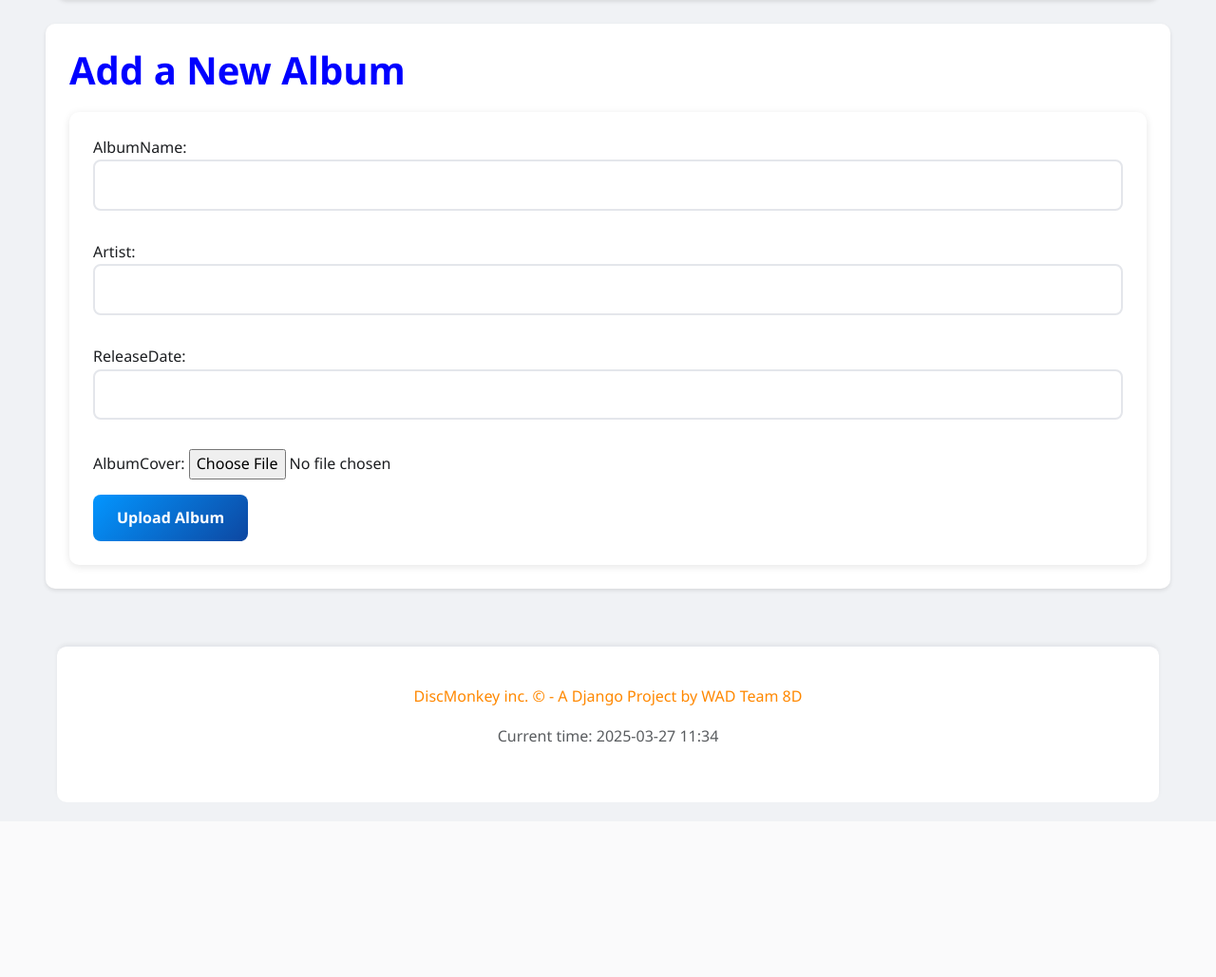
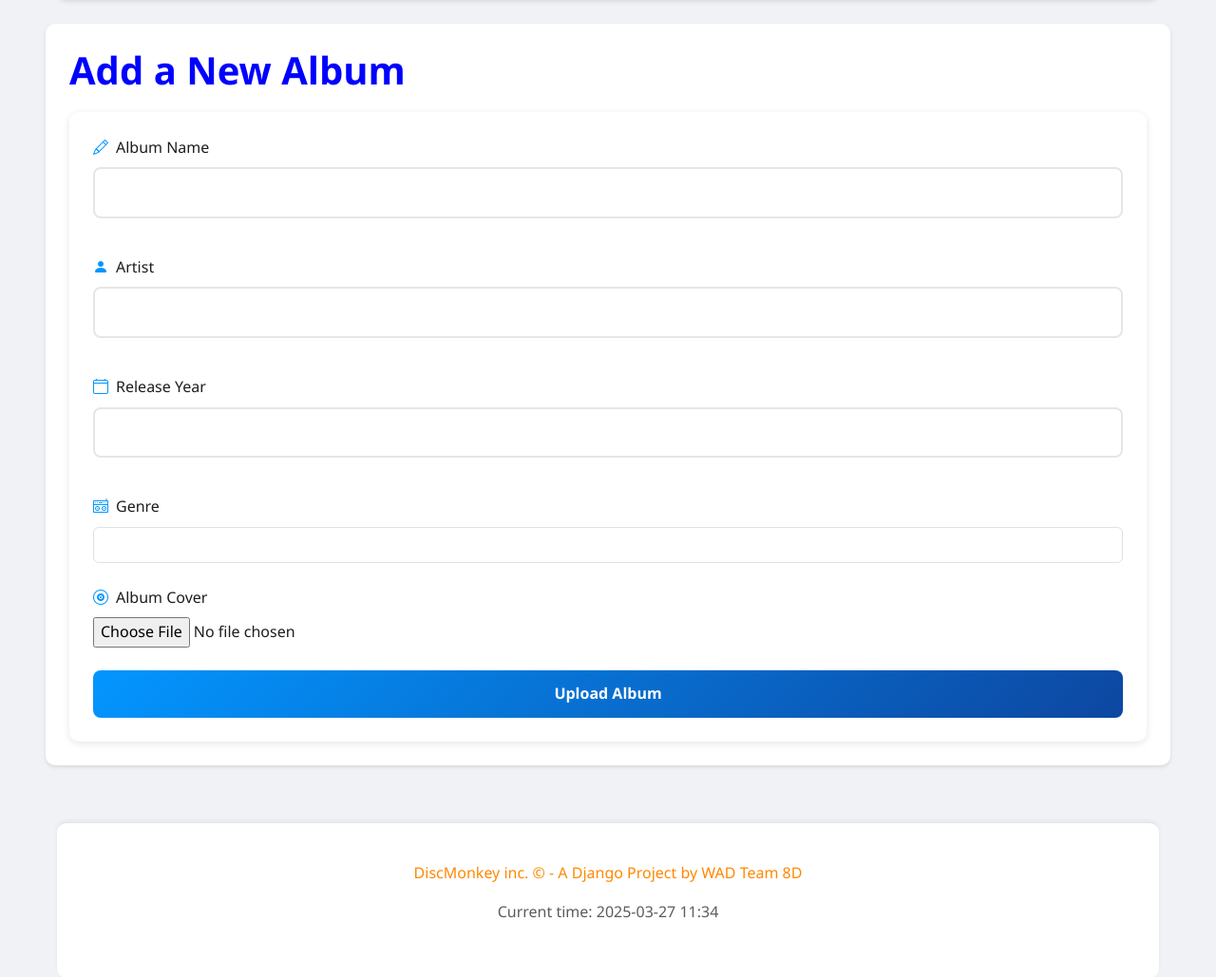
Before and after one commit to mahid-khan/DiscMonkey, a Django app: page /add_album/ in a window 1280 px wide. Shown: the part 104-1133 px from the top of the page at 95% size. Before the commit the page ends 941 px from the top, so only its background shows below. Run offline with Django 3.2, Linux system fonts and the light colour scheme; a user stored in the database is signed in; tables that the repository leaves empty hold one stand-in row (values such as "Sample post"); some libraries are stand-ins or nearby versions.

Commit message:
added genre field to add album form

```diff
--- a/rango/forms.py
+++ b/rango/forms.py
@@ -1,9 +1,6 @@
 from django import forms
 from rango.models import UserProfile1, Review, Album, Genre
 from django.contrib.auth.models import User
-from django.core.validators import URLValidator
-from django.core.exceptions import ValidationError
-import re
 
 class UserForm(forms.ModelForm):
     password = forms.CharField(widget=forms.PasswordInput())
@@ -39,7 +36,7 @@ class EditProfileForm(forms.ModelForm):
 class AlbumForm(forms.ModelForm):
     class Meta:
         model = Album
-        fields = ('albumName', 'artist', 'releaseDate', 'albumCover')
+        fields = ('albumName', 'artist', 'releaseDate', 'genre', 'albumCover')
 
 class GenreFilterForm(forms.Form):
     genre = forms.ModelChoiceField(queryset=Genre.objects.all(), required=False, label="Genre")
--- a/rango/views.py
+++ b/rango/views.py
@@ -10,6 +10,7 @@ from django.contrib.auth.decorators import login_required
 import os
 from os.path import join
 from django.conf import settings
+from django.db import IntegrityError
 
 def index(request):
     top_albums = Album.objects.all().order_by('-score')[:4]
@@ -127,9 +128,6 @@ def edit_profile(request):
             new_fav_album_id = request.POST.get('fav_album')
             new_fav_genre_id = request.POST.get('fav_genre')
 
-            # Removing the old profile picture currently doesn't work
-            # The path obtained from user_profile.profilePicture on line 132
-            # already leads to the new picture even though it hasn't been saved yet
             if 'profilePicture' in request.FILES:
                 try:
                     old_path = os.path.join(settings.MEDIA_ROOT, "profilePicture", str(user_profile.profilePicture))
@@ -182,15 +180,30 @@ def add_review(request, album_id):
 
 @login_required
 def add_album(request):
+    context_dict = {}
+    context_dict['form'] = AlbumForm()
+    context_dict['genres'] = Genre.objects.all()
+
     if request.method == 'POST':
         form = AlbumForm(request.POST, request.FILES)
 
         if form.is_valid():
-            form.save()
+            try:
+                album = form.save(commit=False)
+
+                if request.POST['genre']:
+                    genre_id = request.POST['genre']
+                    genre = Genre.objects.get(pk=genre_id)
+                    album.genre = genre
+
+                album.save()
+            except IntegrityError:
+                context_dict['album_exists'] = True
+                return render(request, 'rango/add_album.html', context=context_dict)
+
             return redirect('rango:all_albums')
-    else:
-        form = AlbumForm()
-    return render(request, 'rango/add_album.html', {'form':form})
+
+    return render(request, 'rango/add_album.html', context=context_dict)
 
 
 @login_required
--- a/templates/rango/add_album.html
+++ b/templates/rango/add_album.html
@@ -9,9 +9,59 @@
 
     <h1>Add a New Album</h1>
 
-    <form method="POST" enctype="multipart/form-data">
+    <form id="add-album-form" method="POST" action="{% url 'rango:add_album' %}" enctype="multipart/form-data" class="auth-form">
+        {% if album_exists %}
+        <div class="auth-header">
+            <p><i class="bi bi-exclamation-square-fill"></i> An album with this name has already been added</p>
+        </div>
+        {% endif %}
+
         {% csrf_token %}
-        {{ form.as_p }}
+        <div class="form-group">
+            <label for="{{ form.albumName.label }}">
+                <i class="bi bi-pencil"></i>
+                Album Name
+            </label>
+            {{ form.albumName }}
+        </div>
+
+        <div class="form-group">
+            <label for="{{ form.artist.label }}">
+                <i class="bi bi-person-fill"></i>
+                Artist
+            </label>
+            {{ form.artist }}
+        </div>
+
+        <div class="form-group">
+            <label for="{{ form.releaseDate.label }}">
+                <i class="bi bi-calendar4"></i>
+                Release Year
+            </label>
+            {{ form.releaseDate }}
+        </div>
+
+        <div class="form-group">
+            <label for="{{ form.genre.label }}">
+                <i class="bi bi-boombox"></i>
+                Genre
+            </label>
+            <select name="genre" id="genre" class="form-control">
+                <option value=""></option>
+                {% for genre in genres %}
+                    <option value="{{ genre.id }}">{{ genre.genreName }}</option>
+                {% endfor %}
+            </select>
+        </div>
+
+        <div class="form-group">
+            <label for="{{ form.albumCover.label }}">
+                <i class="bi bi-vinyl"></i>
+                Album Cover
+            </label>
+            {{ form.albumCover }}
+        </div>
+
         <button type="submit">Upload Album</button>
     </form>
 
```
Also changed, not shown: rango/tests.py (+7 -0 lines).
